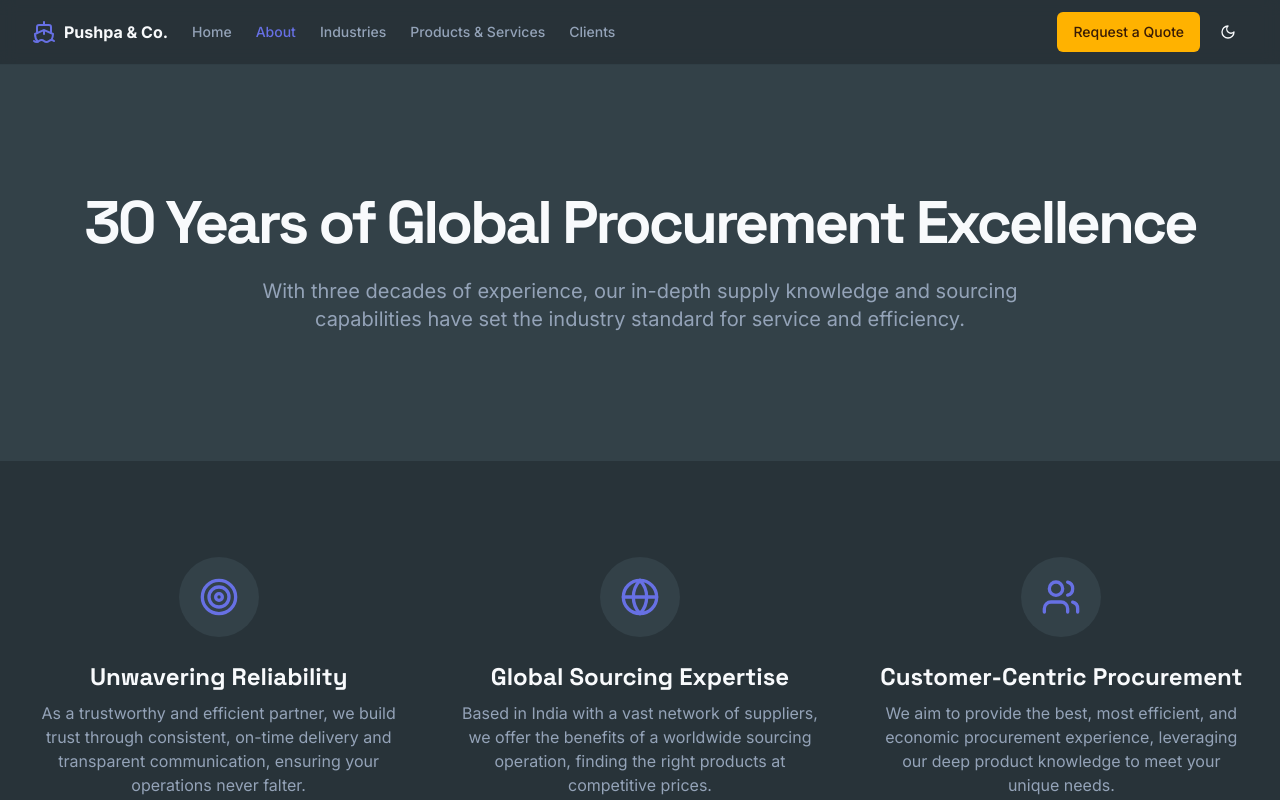
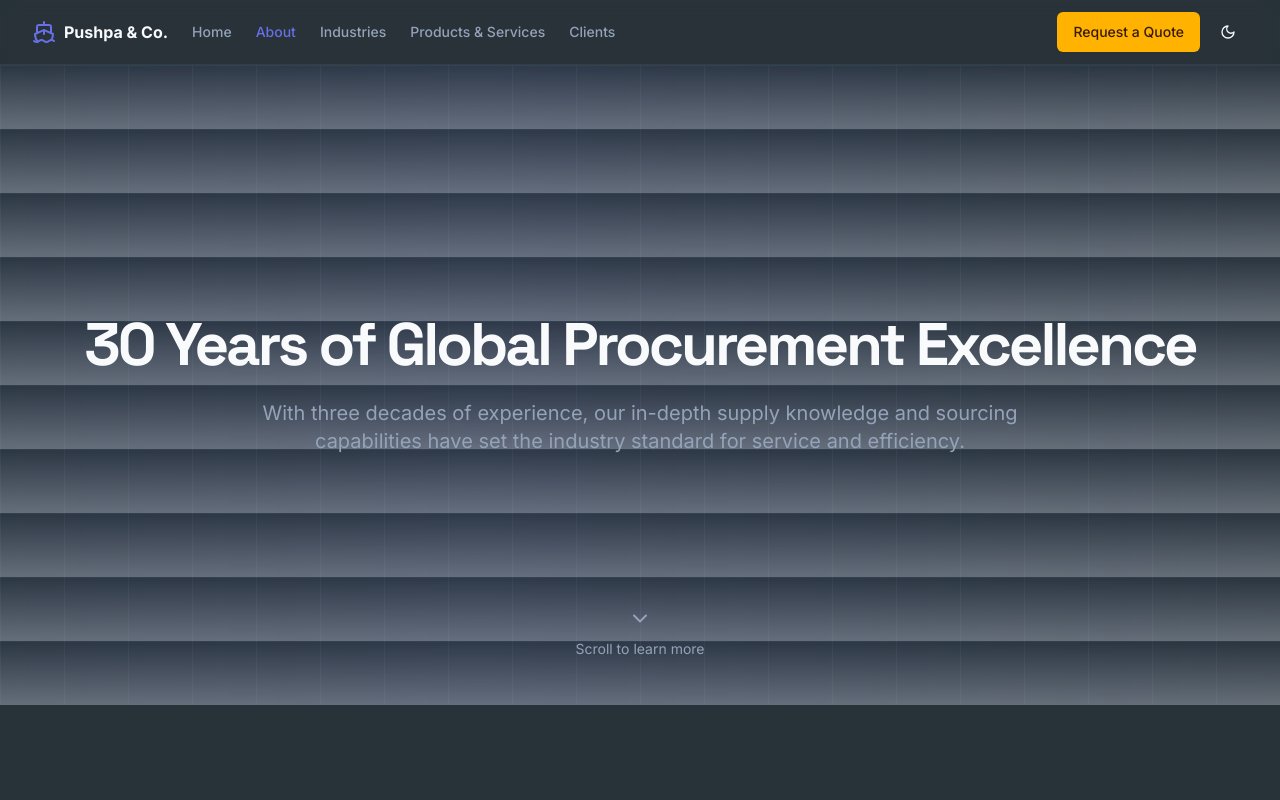
Before and after one commit to LuminousMayank/Pushpa, a Next.js app: page /about in a window 1280 px wide. Shown: the top 800 px of the page. Built offline with nearby package versions, Linux system fonts and the light colour scheme.

Commit message:
This About page feels empty because: The hero section has too much white

```diff
--- a/src/app/about/page.tsx
+++ b/src/app/about/page.tsx
@@ -1,5 +1,6 @@
-import { Building, Globe, Target, Users } from 'lucide-react';
-import { Card, CardContent, CardHeader, CardTitle } from '@/components/ui/card';
+
+import { Building, Globe, Target, Users, ChevronDown } from 'lucide-react';
+import Link from 'next/link';
 
 const values = [
   {
@@ -26,19 +27,31 @@ export default function AboutPage() {
   return (
     <div className="flex flex-col">
       {/* Hero Section */}
-      <section className="bg-card py-20 md:py-32">
-        <div className="container mx-auto text-center">
+      <section
+        id="hero"
+        className="hero-background relative flex min-h-[80vh] flex-col items-center justify-center py-20 text-center md:py-32"
+      >
+        <div className="container z-10 mx-auto">
           <h1 className="font-headline text-4xl font-extrabold tracking-tighter sm:text-5xl md:text-6xl">
             30 Years of Global Procurement Excellence
           </h1>
           <p className="mx-auto mt-6 max-w-3xl text-lg text-muted-foreground md:text-xl">
-            With three decades of experience, our in-depth supply knowledge and sourcing capabilities have set the industry standard for service and efficiency.
+            With three decades of experience, our in-depth supply knowledge and
+            sourcing capabilities have set the industry standard for service and
+            efficiency.
           </p>
         </div>
+        <Link
+            href="#values"
+            className="absolute bottom-10 z-10 flex animate-bounce flex-col items-center gap-2 text-sm text-muted-foreground transition-colors hover:text-foreground"
+          >
+            <ChevronDown className="h-6 w-6" />
+            Scroll to learn more
+          </Link>
       </section>
 
       {/* Values Section */}
-      <section className="py-16 md:py-24">
+      <section id="values" className="py-16 md:py-24">
         <div className="container mx-auto">
           <div className="grid gap-12 md:grid-cols-3">
             {values.map((value) => (
```
